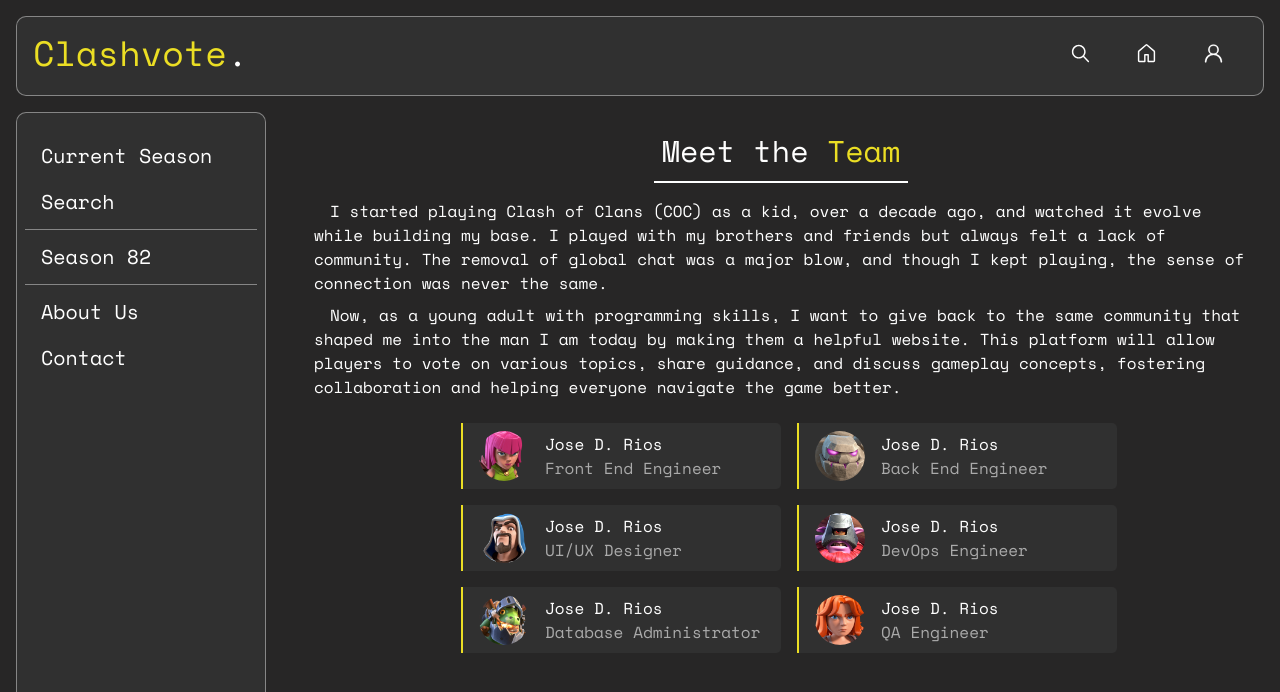
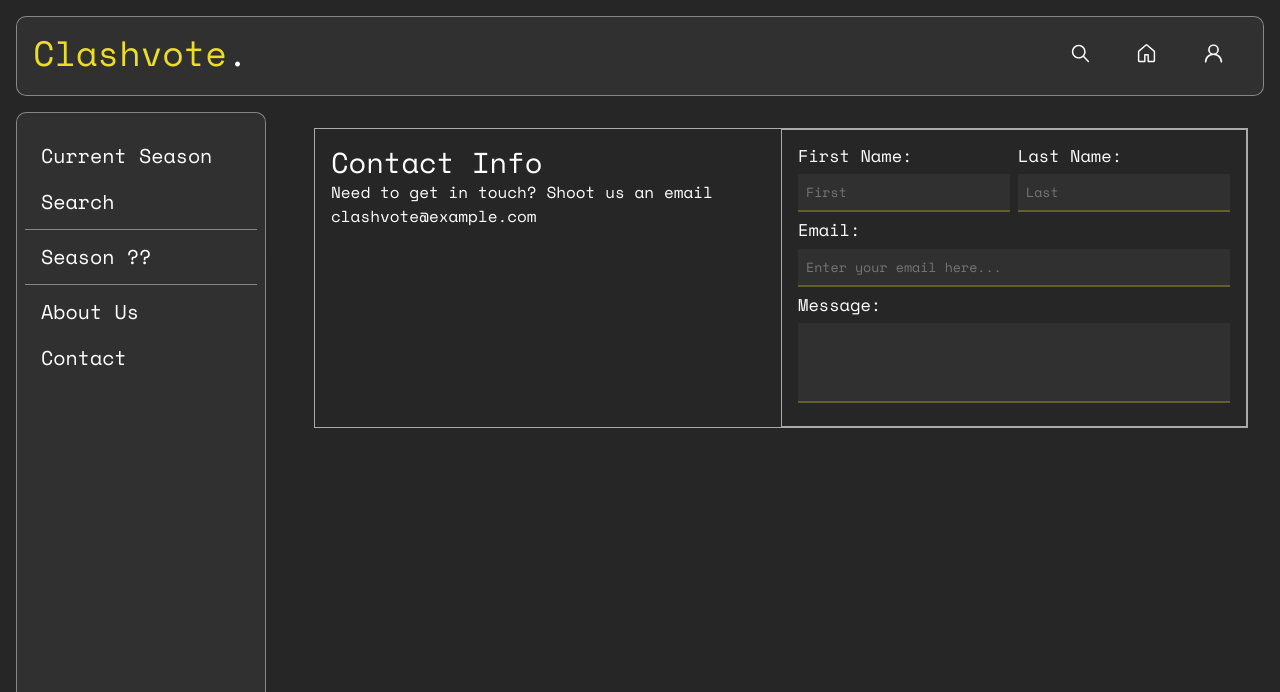
Before and after one commit to josedrios/clashvote, a React (Vite) app: page / in a window 1280 px wide. Shown: the top 692 px of the page. Built offline with nearby package versions, Linux system fonts and the light colour scheme.

Commit message:
Created contact page, got basic layout down, worked on the structuring on the form side, styled as well, no functionality for the form as of right now

```diff
--- a/src/Components/layout/MainBody.jsx
+++ b/src/Components/layout/MainBody.jsx
@@ -1,6 +1,7 @@
 import Season from '../pages/Season'
 import Search from '../pages/Search'
 import About from '../pages/About'
+import Contact from '../pages/Contact'
 
 function MainBody({ mainView, changeView}) {
   return (
@@ -8,6 +9,7 @@ function MainBody({ mainView, changeView}) {
         {mainView === 'season' && <Season/>}
         {mainView === 'search' && <Search/>}
         {mainView === 'about' && <About/>}
+        {mainView === 'contact' && <Contact/>}
     </main>
   )
 }
--- a/src/Components/layout/SideBar.jsx
+++ b/src/Components/layout/SideBar.jsx
@@ -19,7 +19,7 @@ function SideBar({isSideBarOpen, closeSideBar, changeMainView}) {
 
         <div className='sidebar-section'>
             <a className='sidebar-link' onClick={() => clickedLink('season')}>
-              Season 82
+              Season ??
             </a>
         </div>
 
--- a/src/Components/pages/App.jsx
+++ b/src/Components/pages/App.jsx
@@ -30,7 +30,7 @@ function App() {
         return () => window.removeEventListener("resize", handleResize);
     }, []);
 
-    const [mainView, setMainView] = useState("about");
+    const [mainView, setMainView] = useState("contact");
 
     const changeMainView = (view) => {
         setMainView(view);
--- /dev/null
+++ b/src/Components/pages/Contact.jsx
@@ -0,0 +1,37 @@
+function Contact({}) {
+    return (
+        <div id="contact-container">
+            <div id="contact-info">
+                <h3>Contact Info</h3>
+                <p>Need to get in touch? Shoot us an email</p>
+                <div>clashvote@example.com</div>
+            </div>
+            <div id="contact-create-message">
+                <form action="">
+                    <div id="contact-naming-container">
+                        <div
+                            id="first-name-section"
+                            className="contact-name-section"
+                        >
+                            <h4>First Name:</h4>
+                            <input type="text" placeholder="First" />
+                        </div>
+                        <div
+                            id="last-name-section"
+                            className="contact-name-section"
+                        >
+                            <h4>Last Name:</h4>
+                            <input type="text" placeholder="Last" />
+                        </div>
+                    </div>
+                    <h4>Email:</h4>
+                    <input id="contact-email-input" type="text" placeholder="Enter your email here..." />
+                    <h4>Message:</h4>
+                    <textarea name="" id="contact-message-text"></textarea>
+                </form>
+            </div>
+        </div>
+    );
+}
+
+export default Contact;
--- a/src/styles/layouts/_misc.scss
+++ b/src/styles/layouts/_misc.scss
@@ -1,3 +1,4 @@
+// About Page
 #about-container {
     width: 100%;
     display: flex;
@@ -87,3 +88,79 @@
         }
     }
 }
+
+// Contact Page
+#contact-container {
+    width: 100%;
+    display: flex;
+    border: 1px solid $offwhite-two;
+    height: 300px;
+
+    #contact-info, #contact-create-message {
+        padding: $spacing-medium;
+    }
+}
+
+#contact-info {
+    width: 50%;
+}
+
+#contact-create-message {
+    display: flex;
+    flex-direction: column;
+    border: 1px solid $offwhite-two;
+    width: 50%;
+
+    h4 {
+        font-size: 17px;
+        margin: 0 0 $spacing-small 0;
+
+    }
+
+    input, textarea {
+        background-color: $secondary-background-color;
+        padding: $spacing-small;
+        transition: 0.4s;
+        outline: none;
+        border-bottom: 2px solid $bar-background;
+        font-family: $primary-font;
+    }
+
+    input {
+        margin-bottom: $spacing-small;
+    }
+
+    input:focus, textarea:focus {
+        border-bottom: 2px solid $primary-color;
+    }
+
+    textarea {
+        resize: none;
+        width: 100%;
+        height: 80px;
+    }
+}
+
+#contact-naming-container {
+    display: flex;
+    flex-direction: row;
+    justify-content: space-between;
+    width: 100%;
+}
+
+.contact-name-section {
+    display: flex;
+    flex-direction: column;
+    width: 50%;
+    div, input {
+        width: 100%;
+    }
+}
+
+#first-name-section{
+    margin-right: $spacing-small;
+}
+
+#contact-email-input {
+    width: 100%;
+}
```
